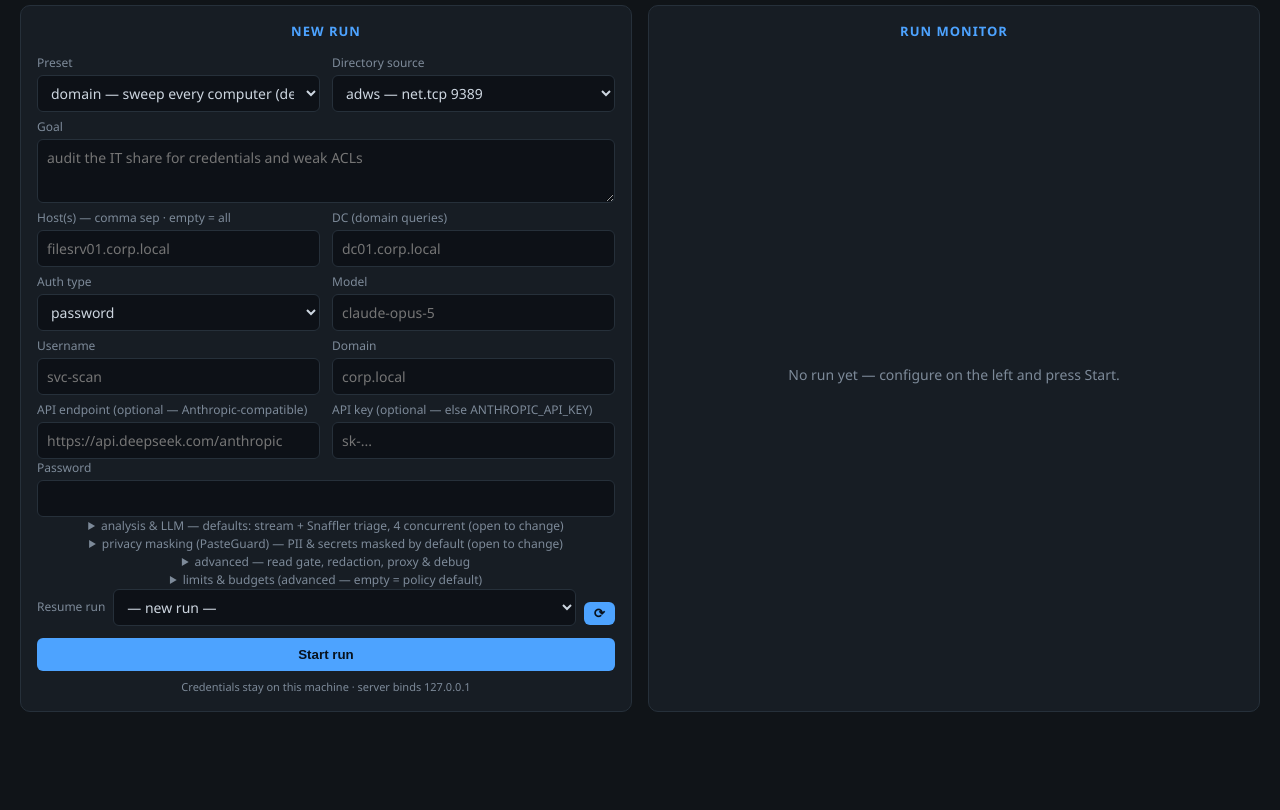
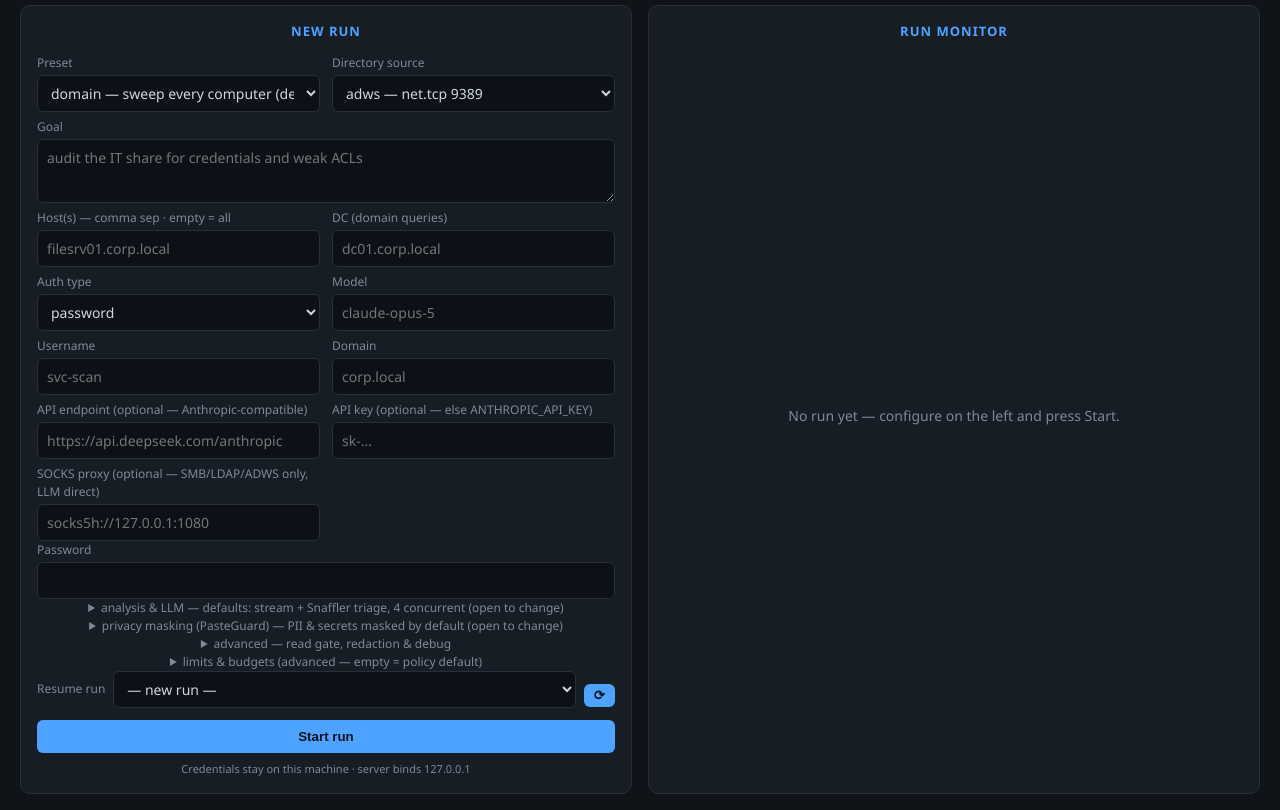
Before and after one commit to alexlee820/CredShrike, a plain HTML site: page credshrike/web/index.html in a window 1280 px wide. Shown: the part 62-872 px from the top of the page. Before the commit the page ends 800 px from the top, so only its background shows below. Drawn offline with Linux system fonts and the light colour scheme.

Commit message:
Web UI: SOCKS proxy back on the main form (pivot setups set it every run)
Co-Authored-By: Claude Code <noreply@anthropic.com>

```diff
--- a/credshrike/web/index.html
+++ b/credshrike/web/index.html
@@ -153,6 +153,8 @@
         <input id="apiBaseUrl" placeholder="https://api.deepseek.com/anthropic"/></div>
       <div class="field"><label>API key (optional — else ANTHROPIC_API_KEY)</label>
         <input id="apiKey" type="password" placeholder="sk-..."/></div>
+      <div class="field"><label>SOCKS proxy (optional — SMB/LDAP/ADWS only, LLM direct)</label>
+        <input id="socksProxy" placeholder="socks5h://127.0.0.1:1080"/></div>
     </div>
 
     <div id="authFields">
@@ -244,10 +246,8 @@
       </div>
     </details>
     <details>
-      <summary>advanced — read gate, redaction, proxy &amp; debug</summary>
+      <summary>advanced — read gate, redaction &amp; debug</summary>
       <div class="grid2" style="margin-top:10px">
-        <div class="field"><label>SOCKS proxy (optional — SMB/LDAP/ADWS only, LLM direct)</label>
-          <input id="socksProxy" placeholder="socks5h://127.0.0.1:1080"/></div>
         <div class="field" style="flex-direction:row;align-items:center;gap:8px">
           <input type="checkbox" id="debugMode" style="width:auto"/>
           <label style="margin:0" for="debugMode">Debug — show FULL tool results
```
